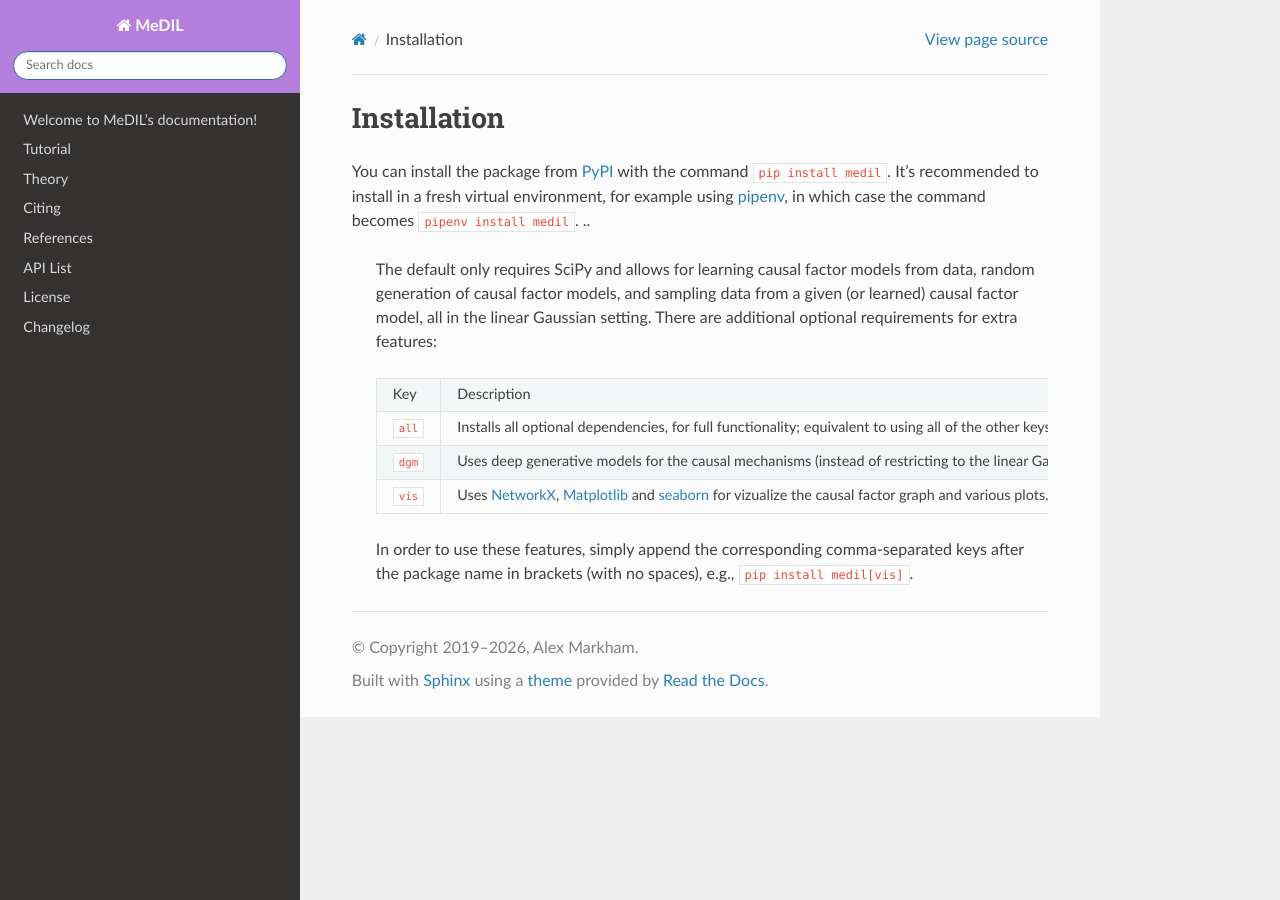
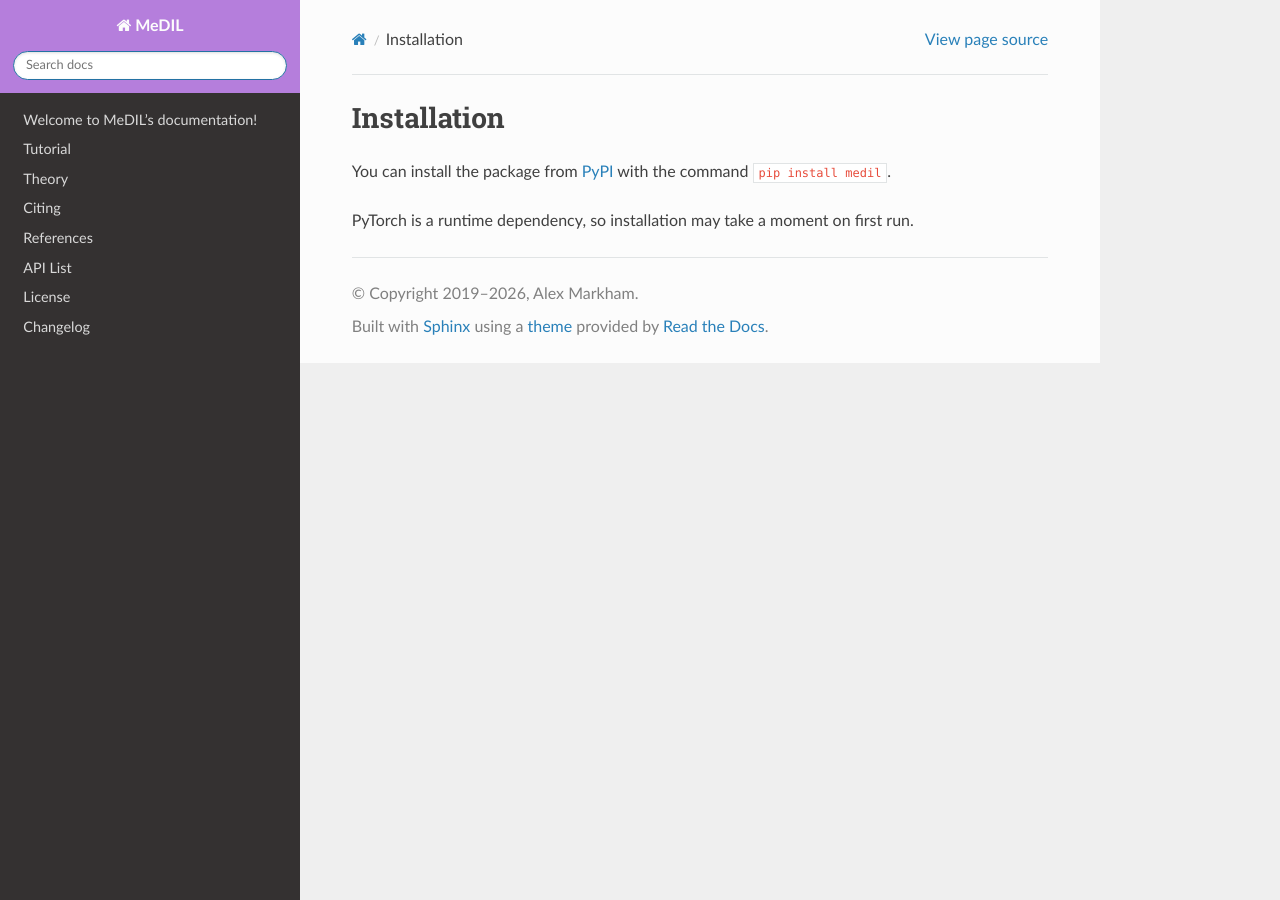
Before and after one commit to Alex-Markham/medil, a Sphinx documentation site: the page built from docs/installation.rst, in a window 1280 px wide. Built offline with Sphinx 7.4.7 and the Read the Docs theme 3.1.0, drawn with Linux system fonts in a browser that asks for light colours.

Commit message:
docs: clean up

```diff
--- a/docs/index.rst
+++ b/docs/index.rst
@@ -21,7 +21,7 @@ Features:
 
 * estimation of sparse causal factor structure and loadings in the linear Gaussian setting or more generally using a deep generative model :cite:`markham2023neuro`
 
-* :math:`\ell_0`-penalized maximum likelihood estimation (BIC score-based search) for minimum MeDIL causal graphs in the linear Gaussian setting, as well as nonparametric constraint-based search using `distance covariance <https://dcor.readthedocs.io/en/stable/index.html>`_ or `xi correlation <https://pypi.org/project/xicorrelation/>`_
+* :math:`\ell_0`-penalized maximum likelihood estimation (BIC score-based search) for minimum MeDIL causal graphs in the linear Gaussian setting, as well as nonparametric constraint-based search using distance covariance or xi correlation
 
 * random generation of and sampling from linear Gaussian causal factor models
 
--- a/docs/installation.rst
+++ b/docs/installation.rst
@@ -3,41 +3,5 @@ Installation
 ============
 
 You can install the package from `PyPI <https://pypi.org/project/medil/>`_ with the command ``pip install medil``.
-It's recommended to install in a fresh virtual environment, for example using `pipenv <https://pipenv.pypa.io>`_, in which case the command becomes ``pipenv install medil``.
-..
-   The default only requires SciPy and allows for learning causal factor models from data, random generation of causal factor models, and sampling data from a given (or learned) causal factor model, all in the linear Gaussian setting.
-   There are additional optional requirements for extra features:
 
-   +-------+--------------------------------+
-   |Key    |Description                     |
-   +-------+--------------------------------+
-   |``all``|Installs all                    |
-   |       |optional                        |
-   |       |dependencies,                   |
-   |       |for full                        |
-   |       |functionality;                  |
-   |       |equivalent to                   |
-   |       |using all of                    |
-   |       |the other keys                  |
-   |       |below.                          |
-   +-------+--------------------------------+
-   |``dgm``|Uses deep generative models for |
-   |       |the causal mechanisms (instead  |
-   |       |of restricting to the linear    |
-   |       |Gaussian setting), specifically |
-   |       |using `PyTorch                  |
-   |       |<https://pytorch.org/docs/>`_ to|
-   |       |implement a variational         |
-   |       |autoencoder.                    |
-   +-------+--------------------------------+
-   |``vis``|Uses `NetworkX                  |
-   |       |<https://networkx.github.io/>`_,|
-   |       |`Matplotlib                     |
-   |       |<https://matplotlib.org/>`_ and |
-   |       |`seaborn                        |
-   |       |<https://seaborn.pydata.org/>`_ |
-   |       |for vizualize the causal factor |
-   |       |graph and various plots.        |
-   +-------+--------------------------------+
-
-   In order to use these features, simply append the corresponding comma-separated keys after the package name in brackets (with no spaces), e.g., ``pip install medil[vis]``.
+PyTorch is a runtime dependency, so installation may take a moment on first run.
--- a/docs/ncfa.rst
+++ /dev/null
@@ -1,4 +0,0 @@
-Neuro-Causal Factor Analysis
-============================
-
-All code for reproducing the synthetic and real data results from our paper on `Neuro-Causal Factor Analysis <https://arxiv.org/abs/2305.19802>`_ can currently be found in this `repo branch <https://gitlab.com/alex-markham/medil/-/tree/ncfa>`_, which is in the process of being merged back into the main ``MeDIL`` package.
```
Also changed, not shown: 1 other file.
